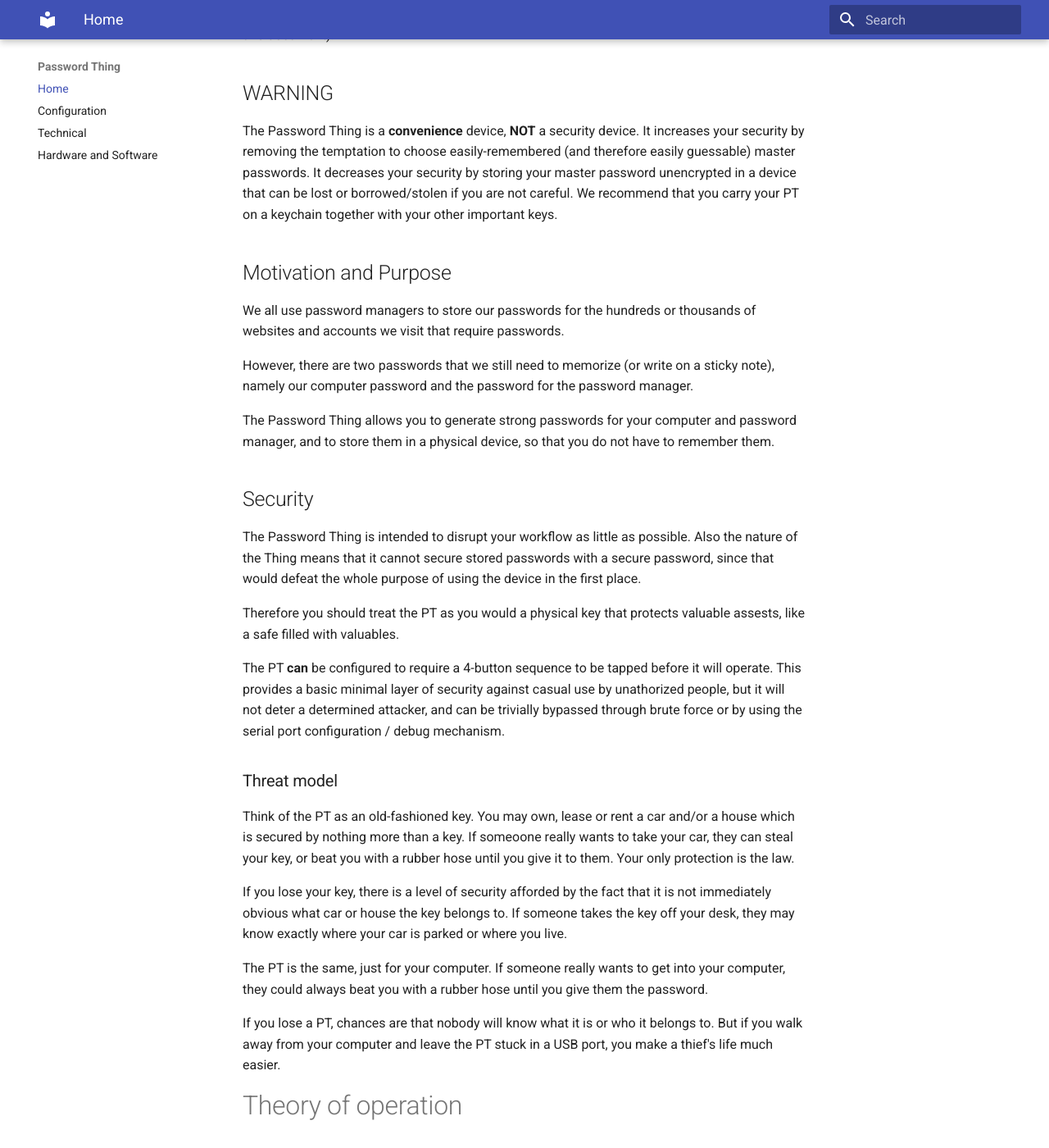
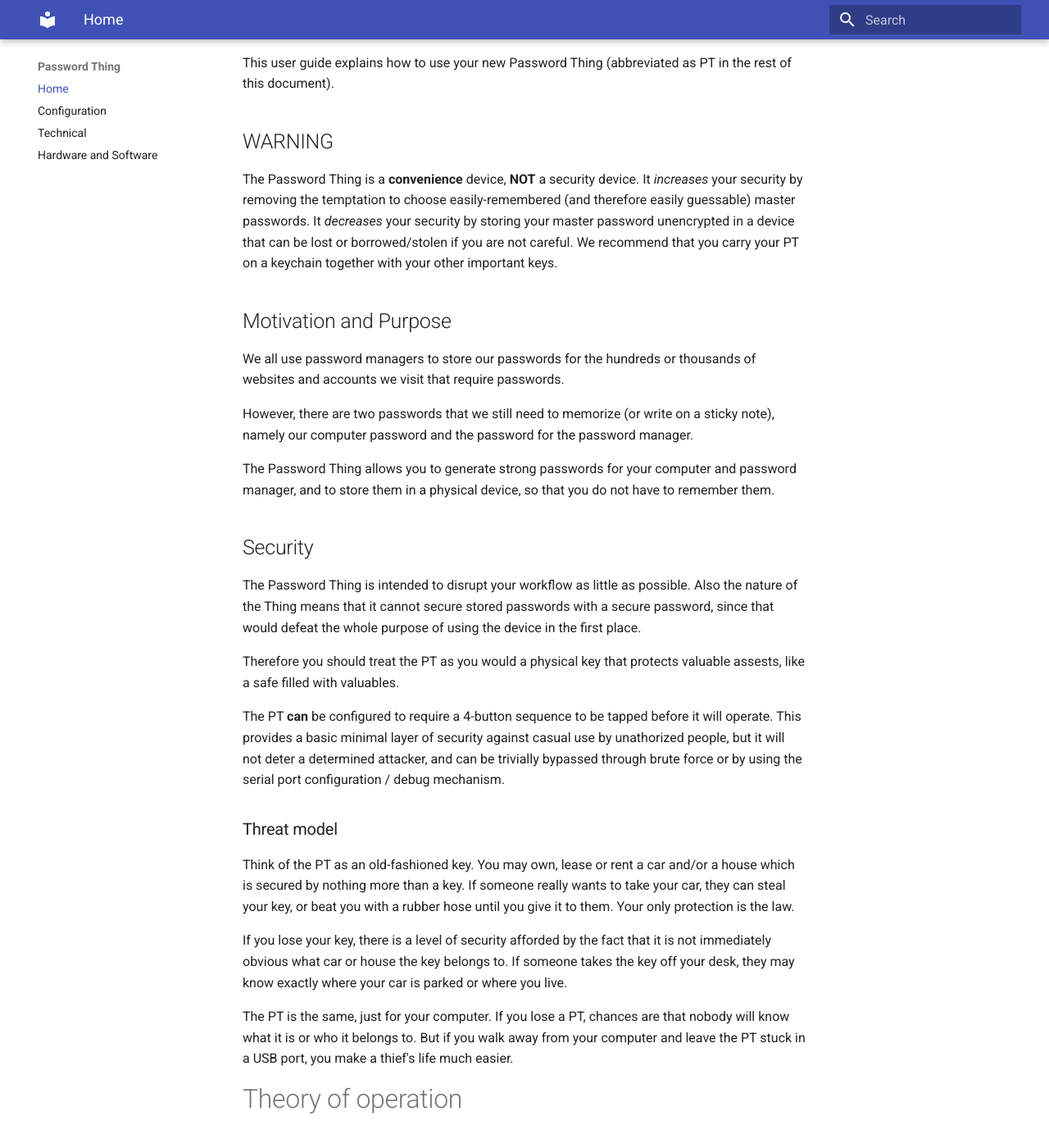
Before and after one commit to qvdm/PasswordThing, an MkDocs documentation site: the page built from docs/index.md, in a window 1280 px wide and 1400 px high, scrolled down 1079 px. Shown: the whole window at 82% size. Built offline with MkDocs 1.6.1 and Material for MkDocs 9.7.7, drawn with Linux system fonts in a browser that asks for light colours; some of the changed text lies outside the part shown.

Commit message:
Docs update

```diff
--- a/docs/index.md
+++ b/docs/index.md
@@ -36,8 +37,8 @@
 ## WARNING
 
 The Password Thing is a **convenience** device, **NOT** a security device.
-It increases your security by removing the temptation to choose easily-remembered
-(and therefore easily guessable) master passwords.  It decreases your security
+It *increases* your security by removing the temptation to choose easily-remembered
+(and therefore easily guessable) master passwords.  It *decreases* your security
 by storing your master password unencrypted in a device that can be lost or
 borrowed/stolen if you are not careful.  We recommend that you carry your PT
 on a keychain together with your other important keys.
@@ -73,7 +74,7 @@
 
 ### Threat model
 Think of the PT as an old-fashioned key.  You may own, lease or rent a car
-and/or a house which is secured by nothing more than a key.  If someoone
+and/or a house which is secured by nothing more than a key.  If someone
 really wants to take your car, they can steal your key, or beat you with a
 rubber hose until you give it to them.  Your only protection is the law.
 
@@ -82,13 +83,10 @@
 someone takes the key off your desk, they may know exactly where your car is
 parked or where you live.
 
-The PT is the same, just for your computer.  If someone really wants to get
-into your computer, they could always beat you with a rubber hose until you
-give them the password.
-
-If you lose a PT, chances are that nobody will know what it is or who it
-belongs to.  But if you walk away from your computer and leave the PT stuck
-in a USB port, you make a thief's life much easier.
+The PT is the same, just for your computer.   If you lose a PT, chances are
+that nobody will know what it is or who it belongs to.  But if you walk away
+from your computer and leave the PT stuck in a USB port, you make a thief's
+life much easier.
 
 
 # Theory of operation
```
Also changed, not shown: other parts of docs/index.md (+6 -4 lines), docs/configuration.md (+12 -8 lines), docs/hardware_and_software.md (+7 -5 lines), 1 other file.
